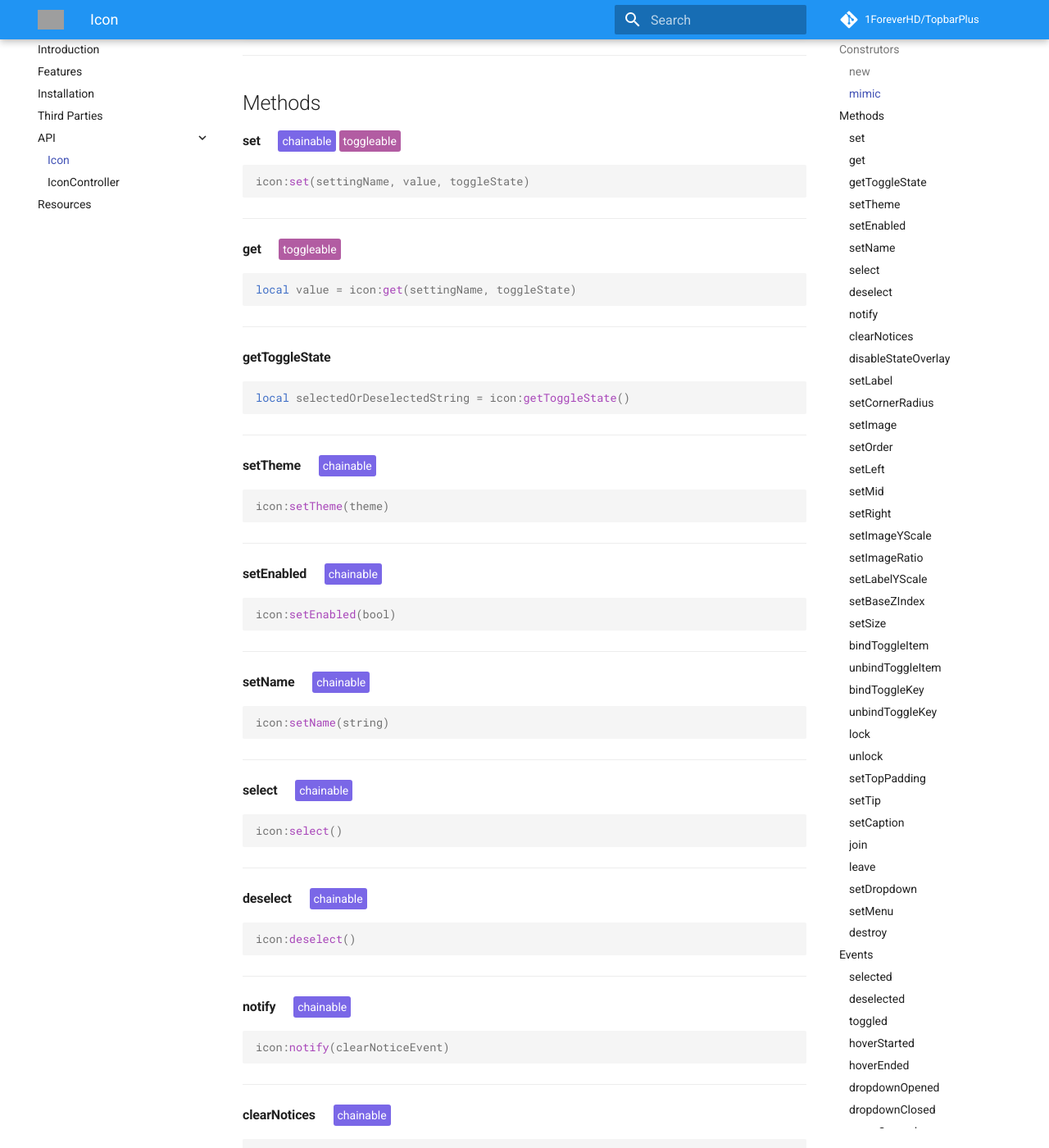
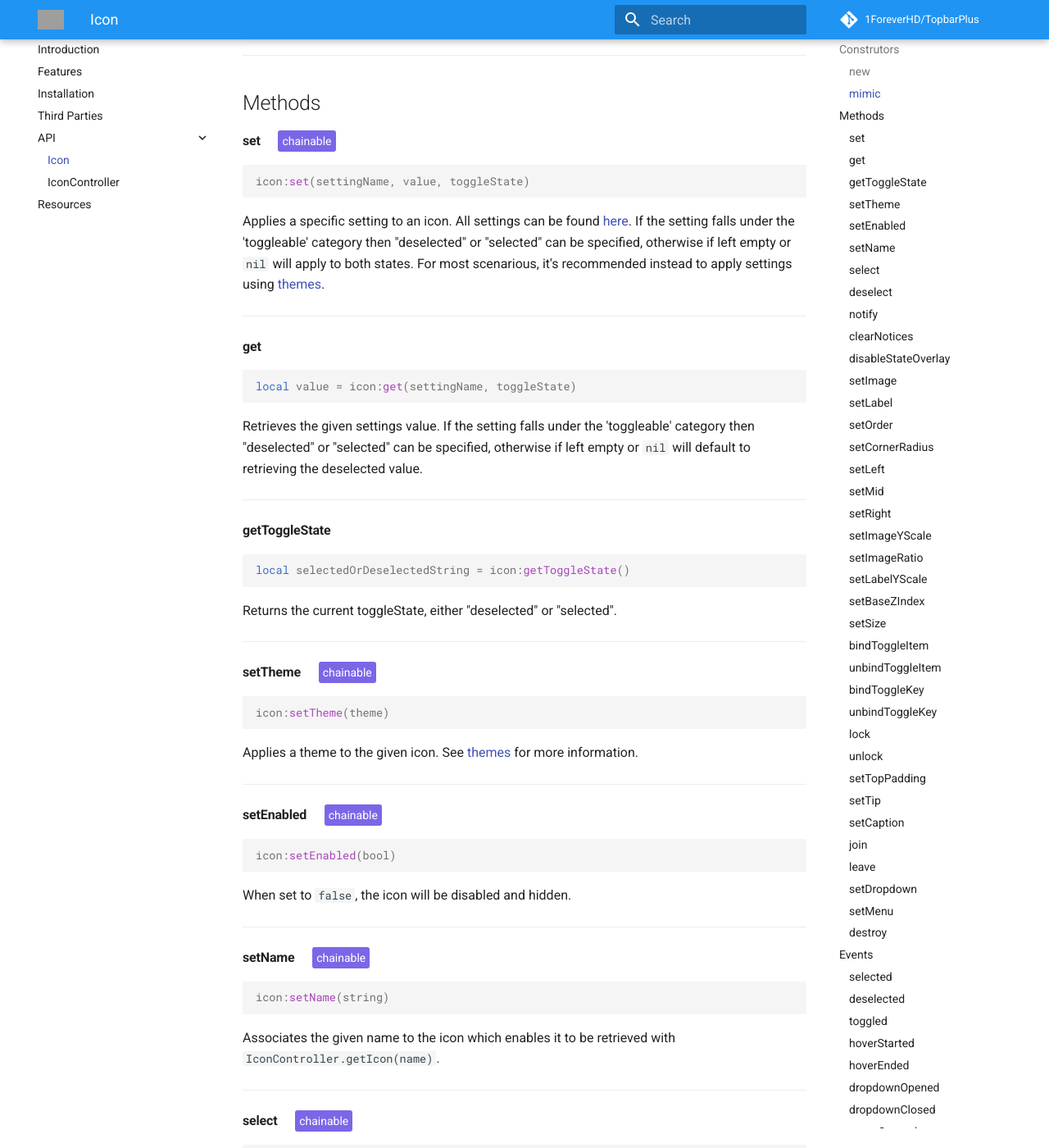
Before and after one commit to 1ForeverHD/TopbarPlus, an MkDocs documentation site: the page built from docs/api/icon.md, in a window 1280 px wide and 1400 px high, scrolled down 750 px. Shown: the whole window at 82% size. Built offline with MkDocs 1.6.1 and Material for MkDocs 9.7.7, drawn with Linux system fonts in a browser that asks for light colours; comment, search, counter and statistics services are not loaded; some of the changed text lies outside the part shown; grey boxes are pictures that could not be loaded.

Commit message:
1942e4bd32affc5743331aee6d214a6287c4475e

````diff
--- a/docs/api/icon.md
+++ b/docs/api/icon.md
@@ -1,3 +1,6 @@
+[themes]: https://1foreverhd.github.io/TopbarPlus/features/#themes
+[set method]: https://1foreverhd.github.io/TopbarPlus/api/icon/#set
+
 ## Construtors
 
 #### new
@@ -26,23 +29,25 @@ Mimicable Items: ``"PlayerList"``, ``"Backpack"``, ``"Chat"``, ``"EmotesMenu"``
 ## Methods
 
 #### set
-{chainable} {toggleable}
+{chainable}
 ```lua
 icon:set(settingName, value, toggleState)
 ```
+Applies a specific setting to an icon. All settings can be found [here](https://github.com/1ForeverHD/TopbarPlus/blob/main/src/Icon/Themes/Default.lua). If the setting falls under the 'toggleable' category then "deselected" or "selected" can be specified, otherwise if left empty or ``nil`` will apply to both states. For most scenarious, it's recommended instead to apply settings using [themes].
 
 ----
 #### get
-{toggleable}
 ```lua
 local value = icon:get(settingName, toggleState)
 ```
+Retrieves the given settings value. If the setting falls under the 'toggleable' category then "deselected" or "selected" can be specified, otherwise if left empty or ``nil`` will default to retrieving the deselected value.
 
 ----
 #### getToggleState
 ```lua
 local selectedOrDeselectedString = icon:getToggleState()
 ```
+Returns the current toggleState, either "deselected" or "selected".
 
 ----
 #### setTheme
@@ -50,6 +55,7 @@ local selectedOrDeselectedString = icon:getToggleState()
 ```lua
 icon:setTheme(theme)
 ```
+Applies a theme to the given icon. See [themes] for more information.
 
 ----
 #### setEnabled
@@ -57,6 +63,7 @@ icon:setTheme(theme)
 ```lua
 icon:setEnabled(bool)
 ```
+When set to ``false``, the icon will be disabled and hidden.
 
 ----
 #### setName
@@ -64,6 +71,7 @@ icon:setEnabled(bool)
 ```lua
 icon:setName(string)
 ```
+Associates the given name to the icon which enables it to be retrieved with ``IconController.getIcon(name)``.
 
 ----
 #### select
@@ -71,6 +79,7 @@ icon:setName(string)
 ```lua
 icon:select()
 ```
+Selects the icon (as if it were clicked once).
 
 ----
 #### deselect
@@ -78,6 +87,7 @@ icon:select()
 ```lua
 icon:deselect()
 ```
+Deselects the icon (as if it were clicked, then clicked again).
 
 ----
 #### notify
@@ -85,6 +95,7 @@ icon:deselect()
 ```lua
 icon:notify(clearNoticeEvent)
 ```
+Prompts a notice bubble which accumulates the further it is prompted. If the icon belongs to a dropdown or menu, then the notice will appear on the parent icon when the parent icon is deselected.
 
 ----
 #### clearNotices
@@ -99,6 +110,15 @@ icon:clearNotices()
 ```lua
 icon:disableStateOverlay(bool)
 ```
+When set to ``true``, disables the shade effect which appears when the icon is pressed and released.
+
+----
+#### setImage
+{chainable} {toggleable}
+```lua
+icon:setImage(imageId, toggleState)
+```
+Applies an image to the icon based on the given ``imaageId``. ``imageId`` can be an assetId or a complete asset string.
 
 ----
 #### setLabel
@@ -108,24 +128,17 @@ icon:setLabel(text, toggleState)
 ```
 
 ----
+#### setOrder
+{chainable} {toggleable}
+```lua
+icon:setOrder(order, toggleState)
+```
+
+----
 #### setCornerRadius
 {chainable} {toggleable}
 ```lua
 icon:setCornerRadius(scale, offset, toggleState)
-```
-
-----
-#### setImage
-{chainable} {toggleable}
-```lua
-icon:setImage(imageId, toggleState)
-```
-
-----
-#### setOrder
-{chainable} {toggleable}
-```lua
-icon:setOrder(order, toggleState)
 ```
 
 ----
@@ -155,6 +168,7 @@ icon:setRight(toggleState)
 ```lua
 icon:setImageYScale(YScale, toggleState)
 ```
+Defines the proportional space the icons image takes up within the icons container.
 
 ----
 #### setImageRatio
@@ -162,6 +176,7 @@ icon:setImageYScale(YScale, toggleState)
 ```lua
 icon:setImageRatio(ratio, toggleState)
 ```
+Defines the x:y ratio dimensions as a number. By default ``ratio`` is ``1.00``.
 
 ----
 #### setLabelYScale
@@ -169,6 +184,7 @@ icon:setImageRatio(ratio, toggleState)
 ```lua
 icon:setLabelYScale(YScale, toggleState)
 ```
+Defines how large label text appears.By default ``YScale`` is ``0.45``.
 
 ----
 #### setBaseZIndex
@@ -176,6 +192,7 @@ icon:setLabelYScale(YScale, toggleState)
 ```lua
 icon:setBaseZIndex(ZIndex, toggleState)
 ```
+Calculates the difference between the existing baseZIndex (i.e. ``instances.iconContainer.ZIndex``) and new value, then updates the ZIndex of all objects within the icon accoridngly using this difference.
 
 ----
 #### setSize
@@ -183,6 +200,7 @@ icon:setBaseZIndex(ZIndex, toggleState)
 ```lua
 icon:setSize(XOffset, YOffset, toggleState)
 ```
+Determines the icons container size. By default ``XOffset`` and ``YOffset`` are ``32``.
 
 ----
 #### bindToggleItem
@@ -190,6 +208,7 @@ icon:setSize(XOffset, YOffset, toggleState)
 ```lua
 icon:bindToggleItem(guiObjectOrLayerCollector)
 ```
+Binds a GuiObject or LayerCollector to appear and disappeared when the icon is toggled.
 
 ----
 #### unbindToggleItem
@@ -197,6 +216,7 @@ icon:bindToggleItem(guiObjectOrLayerCollector)
 ```lua
 icon:unbindToggleItem(guiObjectOrLayerCollector)
 ```
+Unbinds the given GuiObject or LayerCollector from the toggle.
 
 ----
 #### bindToggleKey
@@ -204,6 +224,7 @@ icon:unbindToggleItem(guiObjectOrLayerCollector)
 ```lua
 icon:bindToggleKey(keyCodeEnum)
 ```
+Binds a [keycode](https://developer.roblox.com/en-us/api-reference/enum/KeyCode) which toggles the icon when pressed.
 
 ----
 #### unbindToggleKey
@@ -211,6 +232,7 @@ icon:bindToggleKey(keyCodeEnum)
 ```lua
 icon:unbindToggleKey(keyCodeEnum)
 ```
+Unbinds the given keycode.
 
 ----
 #### lock
@@ -218,6 +240,7 @@ icon:unbindToggleKey(keyCodeEnum)
 ```lua
 icon:lock()
 ```
+Prevents the icon from being pressed and toggled.
 
 ----
 #### unlock
@@ -225,6 +248,7 @@ icon:lock()
 ```lua
 icon:unlock()
 ```
+Enables the icon to be pressed and toggled.
 
 ----
 #### setTopPadding
@@ -232,6 +256,7 @@ icon:unlock()
 ```lua
 icon:setTopPadding(offset, scale)
 ```
+The gap between the top of the screen and the icon.
 
 ----
 #### setTip
@@ -239,6 +264,7 @@ icon:setTopPadding(offset, scale)
 ```lua
 icon:setTip(text)
 ```
+Sets a tip. To remove, pass ``nil`` as ``text``.
 
 ----
 #### setCaption
@@ -246,6 +272,7 @@ icon:setTip(text)
 ```lua
 icon:setCaption(text)
 ```
+Sets a caption. To remove, pass ``nil`` as ``text``.
 
 ----
 #### join
@@ -253,6 +280,7 @@ icon:setCaption(text)
 ```lua
 icon:join(parentIcon, featureName)
 ```
+Parents the icon to the given parentIcon under the specified feature, either "dropdown" or "menu".
 
 ----
 #### leave
@@ -260,6 +288,7 @@ icon:join(parentIcon, featureName)
 ```lua
 icon:leave()
 ```
+Unparents an icon from a parentIcon if it belongs to a dropdown or menu.
 
 ----
 #### setDropdown
@@ -267,6 +296,7 @@ icon:leave()
 ```lua
 icon:setDropdown(arrayOfIcons)
 ```
+Creates a vertical dropdown based upon the given ``table array`` of ``icons``. Pass an empty table ``{}`` to remove the dropdown. Dropdown settings can be configured using [themes] or the [set method].
 
 ----
 #### setMenu
@@ -274,6 +304,7 @@ icon:setDropdown(arrayOfIcons)
 ```lua
 icon:setMenu(arrayOfIcons)
 ```
+Creates a horizontal menu based upon the given ``table array`` of ``icons``. Pass an empty table ``{}`` to remove the menu. Menu settings can be configured using [themes] or the [set method].
 
 ----
 #### destroy
@@ -281,6 +312,7 @@ icon:setMenu(arrayOfIcons)
 ```lua
 icon:destroy()
 ```
+Clears all connections and destroys all instances associated with the icon.
 
 ----
 
@@ -290,7 +322,7 @@ icon:destroy()
 #### selected
 ```lua
 icon.selected:Connect(function()
-    print()
+    print("The icon was selected")
 end)
 ```
 
@@ -298,7 +330,7 @@ end)
 #### deselected
 ```lua
 icon.deselected:Connect(function()
-    print()
+    print("The icon was deselected")
 end)
 ```
 
@@ -306,7 +338,7 @@ end)
 #### toggled
 ```lua
 icon.toggled:Connect(function(isSelected)
-    print()
+    print(("The icon was %s"):format(icon:getToggleState(isSelected)))
 end)
 ```
 
@@ -314,7 +346,7 @@ end)
 #### hoverStarted
 ```lua
 icon.hoverStarted:Connect(function()
-    print()
+    print("A mouse, finger or controller selection is hovering over the icon")
 end)
 ```
 
@@ -322,7 +354,7 @@ end)
 #### hoverEnded
 ```lua
 icon.hoverEnded:Connect(function()
-    print()
+    print("The item is no longer hovering over the icon")
 end)
 ```
 
@@ -330,7 +362,7 @@ end)
 #### dropdownOpened
 ```lua
 icon.dropdownOpened:Connect(function()
-    print()
+    print("The dropdown was opened")
 end)
 ```
 
@@ -338,7 +370,7 @@ end)
 #### dropdownClosed
 ```lua
 icon.dropdownClosed:Connect(function()
-    print()
+    print("The dropdown was closed")
 end)
 ```
 
@@ -346,7 +378,7 @@ end)
 #### menuOpened
 ```lua
 icon.menuOpened:Connect(function()
-    print()
+    print("The menu was opened")
 end)
 ```
 
@@ -354,7 +386,7 @@ end)
 #### menuClosed
 ```lua
 icon.menuClosed:Connect(function()
-    print()
+    print("The menu was closed")
 end)
 ```
 
@@ -375,6 +407,14 @@ end)
 ```lua
 local bool = icon.deselectWhenOtherIconSelected --[default: 'true']
 ```
+A bool deciding whether the icon will be deselected when another icon is selected. Defaults to ``true``.
+
+----
+#### accountForWhenDisabled
+```lua
+local bool = icon.accountForWhenDisabled --[default: 'false']
+```
+A bool deciding whether to continue accounting for and updating the icons position on the topbar when disabled
 
 ----
 #### name
@@ -473,3 +513,4 @@ local udim = icon.topPadding
 ```lua
 local udim2 = icon.targetPosition
 ```
+The position the icon is at or aims to move to.
````
Also changed, not shown: other parts of docs/api/icon.md (+1 -1 lines), docs/api/icon_controller.md (+7 -1 lines).
